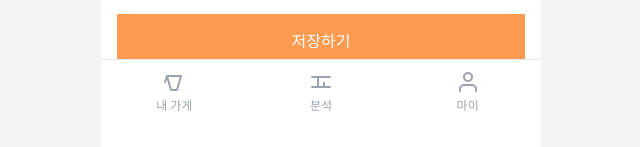
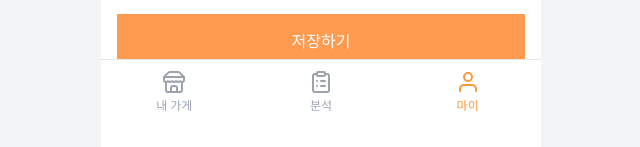
Before and after one commit to zladb/bbanggu, a React (Vite) app in the folder frontend/BBANGGU/: page /owner/profile/edit in a window 1280 px wide. Shown: the part 676-823 px from the top of the page, without its empty margins (319-959 px from the left). Built offline with nearby package versions, Linux system fonts and the light colour scheme; a web font is replaced by a local one.

Commit message:
feat: 사장님 navbar 수정

```diff
--- a/frontend/BBANGGU/src/components/owner/navigations/BottomNavigations/BottomNavigation.tsx
+++ b/frontend/BBANGGU/src/components/owner/navigations/BottomNavigations/BottomNavigation.tsx
@@ -1,10 +1,23 @@
 import { Link, useLocation } from 'react-router-dom';
+import { ClipboardList, Store } from 'lucide-react';
 
 function BottomNavigation() {
   const location = useLocation();
 
   const isActive = (path: string) => {
-    return location.pathname.startsWith(path);
+    // console.log('Current path:', location.pathname); // 현재 경로 확인용
+
+    if (path === '/owner/mypage') {
+      return (
+        location.pathname === '/owner/mypage' ||
+        location.pathname === '/owner/store/edit' ||
+        location.pathname === '/owner/pickup-time' ||
+        location.pathname === '/owner/chatbot' ||
+        location.pathname === '/owner/profile/edit' ||
+        location.pathname === '/owner/settlement/edit'
+      );
+    }
+    return location.pathname === path;
   };
 
   return (
@@ -14,12 +27,10 @@ function BottomNavigation() {
         <Link
           to="/owner/store"
           className={`flex flex-col items-center space-y-1 w-1/3 ${
-            isActive('/owner/store') ? 'text-[#FF9B50]' : 'text-gray-400'
+            isActive('/owner/store') ? 'text-[#FC973B]' : 'text-gray-400'
           }`}
         >
-          <svg className="w-6 h-6" viewBox="0 0 24 24" fill="none" xmlns="http://www.w3.org/2000/svg">
-            <path d="M3 12L5 6M5 6H19M5 6L9 20H15L19 6" stroke="currentColor" strokeWidth="2" strokeLinecap="round" strokeLinejoin="round"/>
-          </svg>
+          <Store className="w-6 h-6" />
           <span className="text-xs">내 가게</span>
         </Link>
 
@@ -27,20 +38,18 @@ function BottomNavigation() {
         <Link
           to="/owner/analysis"
           className={`flex flex-col items-center space-y-1 w-1/3 ${
-            isActive('/owner/analysis') ? 'text-[#FF9B50]' : 'text-gray-400'
+            isActive('/owner/analysis') ? 'text-[#FC973B]' : 'text-gray-400'
           }`}
         >
-          <svg className="w-6 h-6" viewBox="0 0 24 24" fill="none" xmlns="http://www.w3.org/2000/svg">
-            <path d="M9 17V7M9 17H15M9 17H3M15 17V13M15 17H21M3 7H9M9 7H21" stroke="currentColor" strokeWidth="2" strokeLinecap="round" strokeLinejoin="round"/>
-          </svg>
+          <ClipboardList className="w-6 h-6" />
           <span className="text-xs">분석</span>
         </Link>
 
-        {/* 마이 - 경로를 /owner/mypage로 수정 */}
+        {/* 마이 */}
         <Link
           to="/owner/mypage"
           className={`flex flex-col items-center space-y-1 w-1/3 ${
-            isActive('/owner/mypage') ? 'text-[#FF9B50]' : 'text-gray-400'
+            isActive('/owner/mypage') ? 'text-[#FC973B]' : 'text-gray-400'
           }`}
         >
           <svg className="w-6 h-6" viewBox="0 0 24 24" fill="none" xmlns="http://www.w3.org/2000/svg">
```
Also changed, not shown: frontend/BBANGGU/src/assets/icons/store-icon.svg (added).
